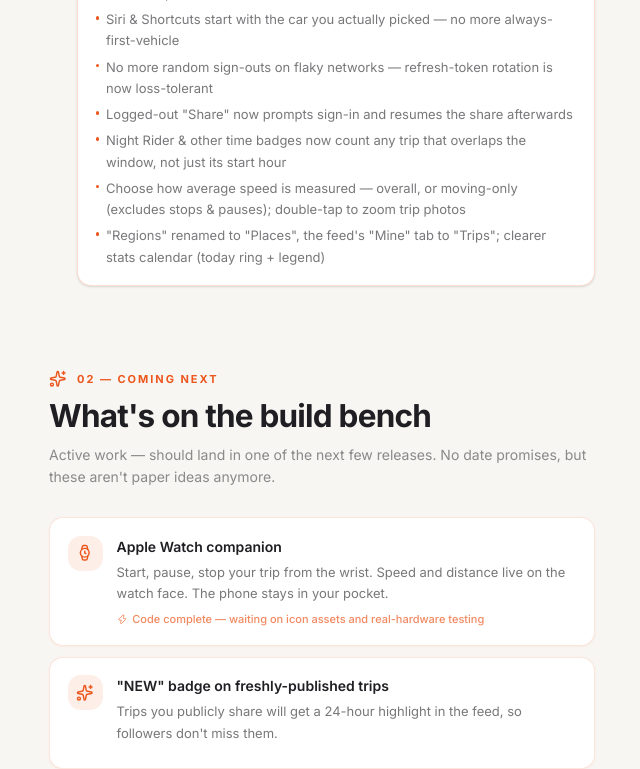
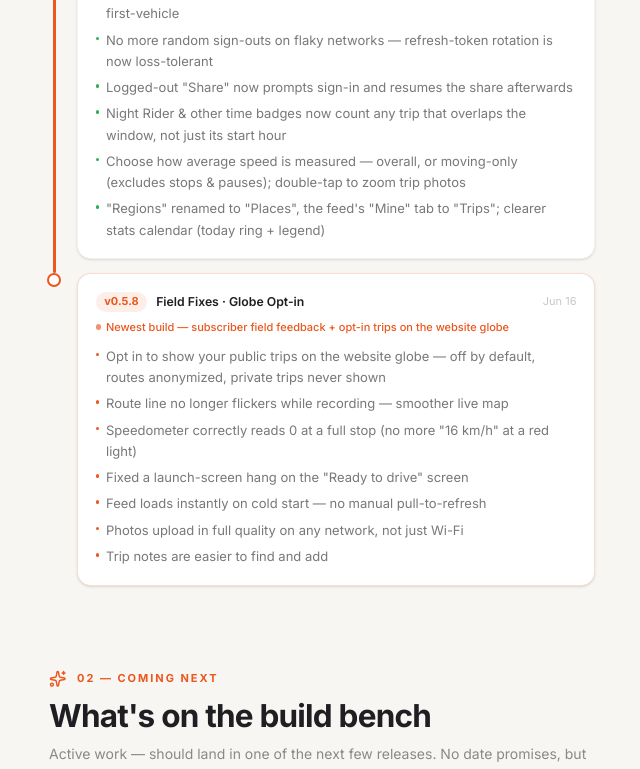
Before and after one commit to OneZee23/triptrack-website, a React (Vite) app: page /roadmap in a window 1280 px wide. Shown: the part 3180-3949 px from the top of the page, without its empty margins (318-958 px from the left). Built offline with nearby package versions, Linux system fonts and the light colour scheme.

Commit message:
roadmap: add 0.5.8

```diff
--- a/src/pages/Roadmap.tsx
+++ b/src/pages/Roadmap.tsx
@@ -346,11 +346,7 @@ const SHIPPED: Quarter[] = [
         version: 'v0.5.7',
         name: 'Reliability · Vehicles · Sharing',
         date: { en: 'Jun 13', ru: '13 июн' },
-        status: 'current',
-        note: {
-          en: 'Newest build — two rounds of your feedback + long-trip stability',
-          ru: 'Свежий билд — два раунда вашего фидбэка + стабильность длинных поездок',
-        },
+        status: 'done',
         features: [
           {
             en: 'Rock-solid tracking in remote / no-signal areas — GPS fixes are no longer dropped, so long taiga drives record instead of showing "0 km"',
@@ -387,6 +383,46 @@ const SHIPPED: Quarter[] = [
           {
             en: '"Regions" renamed to "Places", the feed\'s "Mine" tab to "Trips"; clearer stats calendar (today ring + legend)',
             ru: '«Регионы» → «Места», вкладка «Мои» → «Поездки»; понятнее календарь статистики (кольцо «сегодня» + легенда)',
+          },
+        ],
+      },
+      {
+        version: 'v0.5.8',
+        name: 'Field Fixes · Globe Opt-in',
+        date: { en: 'Jun 16', ru: '16 июн' },
+        status: 'current',
+        note: {
+          en: 'Newest build — subscriber field feedback + opt-in trips on the website globe',
+          ru: 'Свежий билд — фидбэк подписчика с дороги + опт-ин публикации поездок на глобусе сайта',
+        },
+        features: [
+          {
+            en: 'Opt in to show your public trips on the website globe — off by default, routes anonymized, private trips never shown',
+            ru: 'Опт-ин показа своих публичных поездок на глобусе сайта — по умолчанию выкл, маршрут анонимизируется, приватные не показываются',
+          },
+          {
+            en: 'Route line no longer flickers while recording — smoother live map',
+            ru: 'Линия маршрута больше не мигает при записи — карта стала плавной',
+          },
+          {
+            en: 'Speedometer correctly reads 0 at a full stop (no more "16 km/h" at a red light)',
+            ru: 'Спидометр честно показывает 0 на остановке (больше не «16 км/ч» на светофоре)',
+          },
+          {
+            en: 'Fixed a launch-screen hang on the "Ready to drive" screen',
+            ru: 'Исправлено зависание экрана «Готов к поездке» при запуске',
+          },
+          {
+            en: 'Feed loads instantly on cold start — no manual pull-to-refresh',
+            ru: 'Лента загружается сразу на холодном старте — без ручного pull-to-refresh',
+          },
+          {
+            en: 'Photos upload in full quality on any network, not just Wi-Fi',
+            ru: 'Фото грузятся в полном качестве на любой сети, а не только по Wi-Fi',
+          },
+          {
+            en: 'Trip notes are easier to find and add',
+            ru: 'Заметки к поездке проще найти и добавить',
           },
         ],
       },
```
